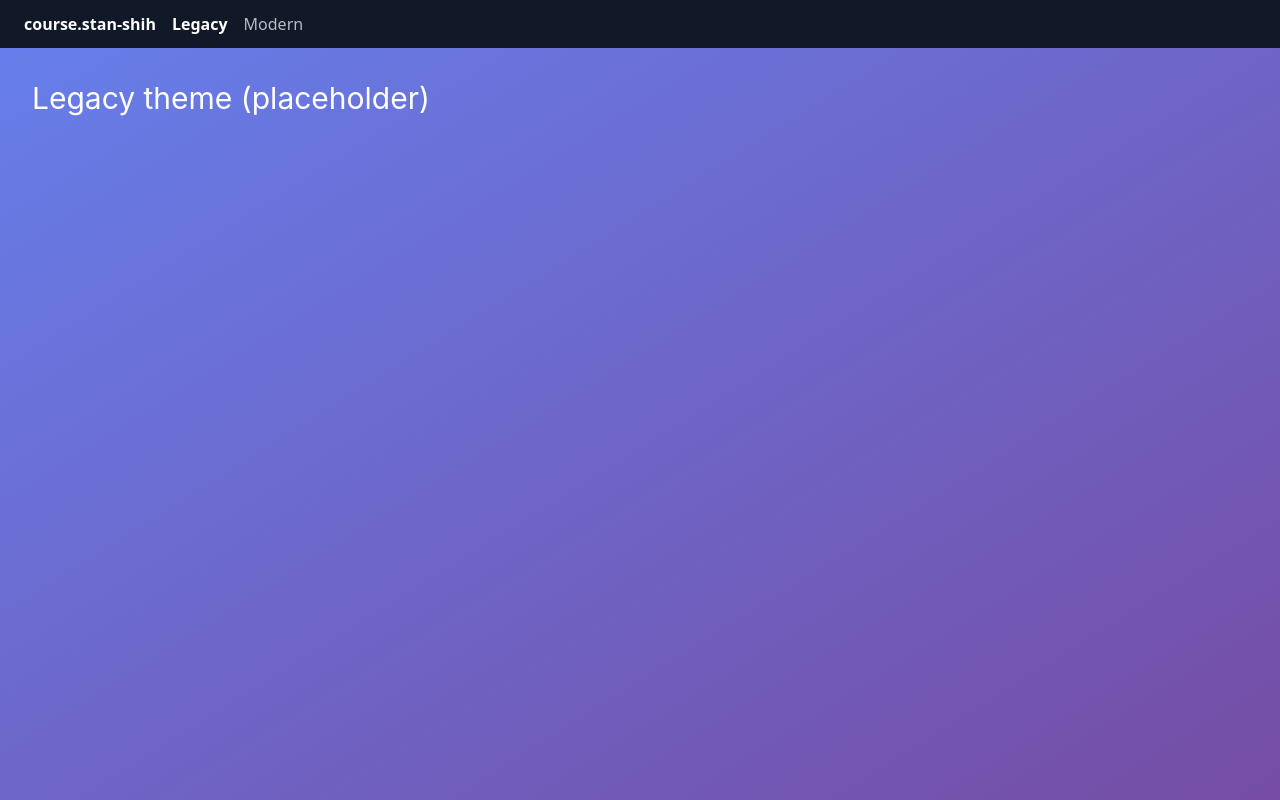
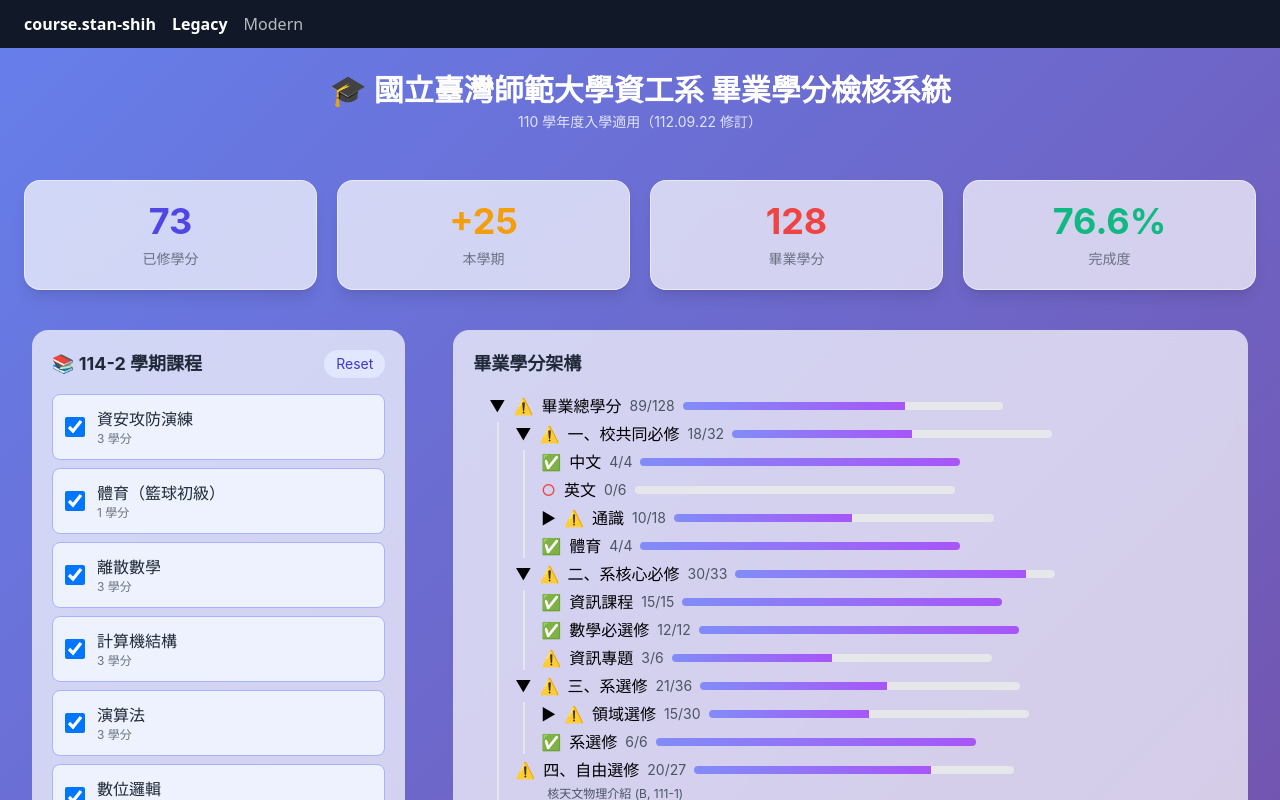
Before and after one commit to stantheman0128/course, a React (Vite) app: page /legacy in a window 1280 px wide. Shown: the top 800 px of the page. Built offline with nearby package versions, Linux system fonts and the light colour scheme.

Commit message:
feat(legacy): integrate Stats/Sidebar/Tree/GapAdvisor

```diff
--- a/src/main.tsx
+++ b/src/main.tsx
@@ -4,10 +4,12 @@
 import { Layout } from './shared/Layout';
 import { LegacyApp } from './themes/legacy/App';
 import { ModernApp } from './themes/modern/App';
+import { SimulationProvider } from './shared/SimulationContext';
 import './index.css';
 
 createRoot(document.getElementById('root')!).render(
   <StrictMode>
+    <SimulationProvider>
       <BrowserRouter>
         <Routes>
           <Route element={<Layout />}>
@@ -17,5 +19,6 @@
           </Route>
         </Routes>
       </BrowserRouter>
+    </SimulationProvider>
   </StrictMode>,
 );
--- a/src/themes/legacy/App.tsx
+++ b/src/themes/legacy/App.tsx
@@ -1,7 +1,25 @@
+import { Stats } from './components/Stats';
+import { Sidebar } from './components/Sidebar';
+import { CreditTree } from './components/CreditTree';
+import { GapAdvisor } from './components/GapAdvisor';
+
 export function LegacyApp() {
   return (
-    <div className="min-h-screen bg-gradient-to-br from-legacy-start to-legacy-end text-white p-8">
-      <h1 className="text-3xl font-zhengHei">Legacy theme (placeholder)</h1>
+    <div className="min-h-screen bg-gradient-to-br from-legacy-start to-legacy-end font-zhengHei">
+      <header className="text-white text-center py-6">
+        <h1 className="text-3xl font-bold">🎓 國立臺灣師範大學資工系 畢業學分檢核系統</h1>
+        <p className="text-sm opacity-80 mt-1">110 學年度入學適用（112.09.22 修訂）</p>
+      </header>
+      <Stats />
+      <div className="grid grid-cols-1 lg:grid-cols-3 gap-4 px-4">
+        <div className="lg:col-span-1">
+          <Sidebar />
+        </div>
+        <div className="lg:col-span-2">
+          <CreditTree />
+          <GapAdvisor />
+        </div>
+      </div>
     </div>
   );
 }
```
Lines whose indentation alone changed are shown as unchanged.
